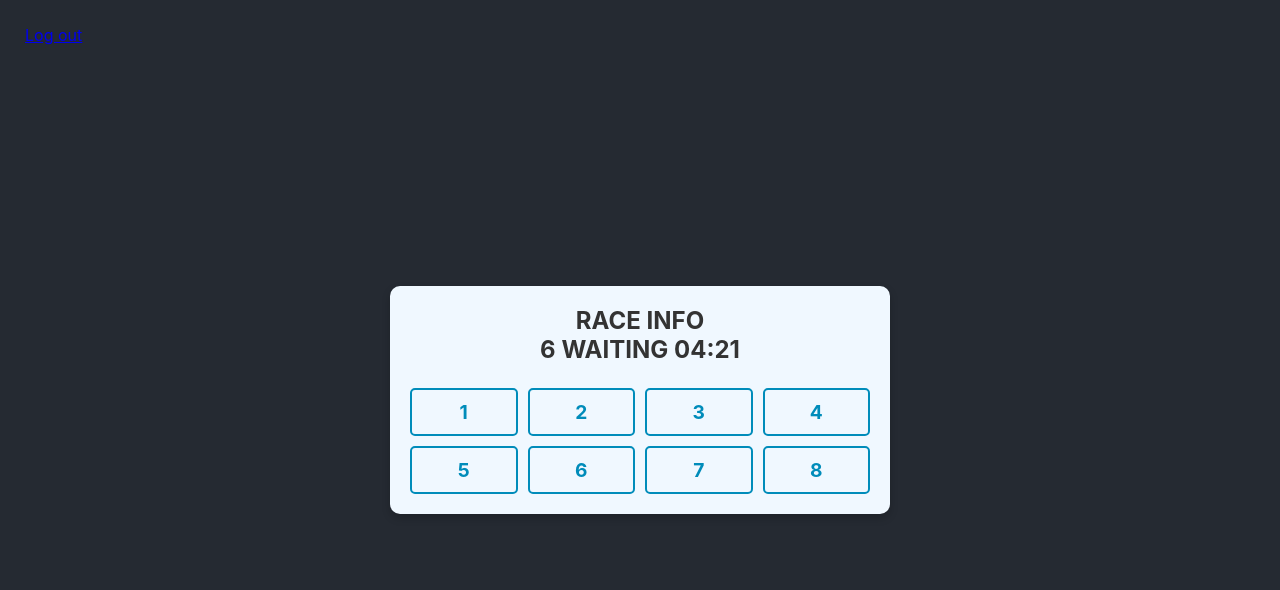
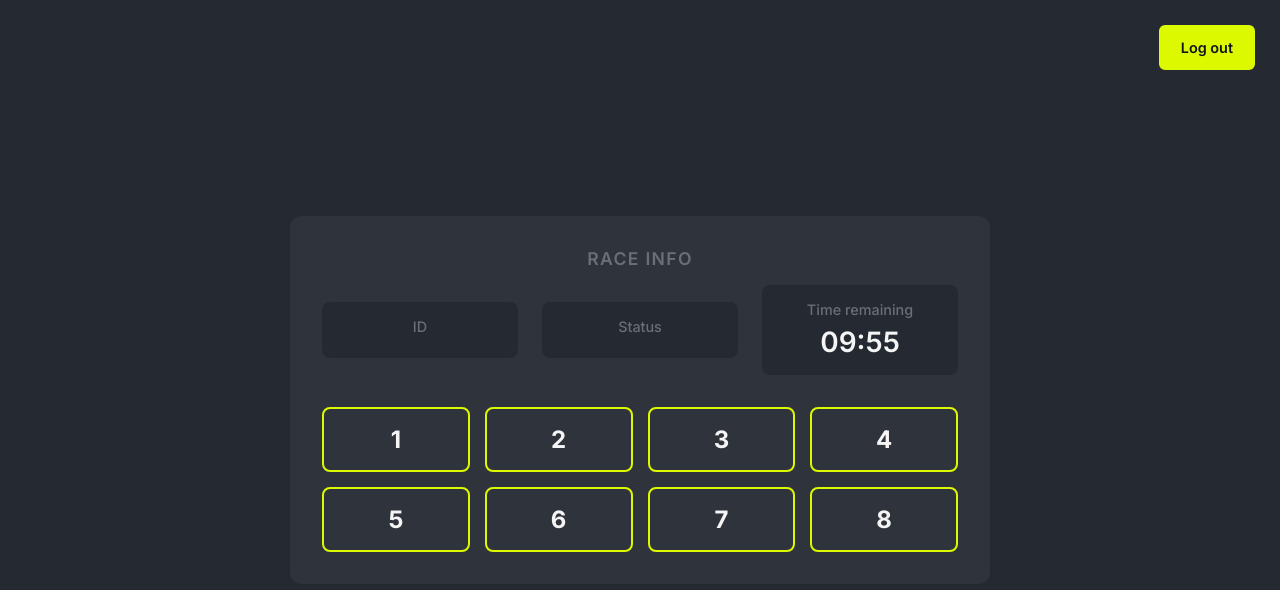
Before and after one commit to HolstAndreas/racetrack, a website with bundled scripts: page public/lap-line-tracker.html in a window 1280 px wide. Built offline with nearby package versions, Linux system fonts and the light colour scheme; no server answers; a web font is replaced by a local one.

Commit message:
styling and html changes for lap-line-tracker

```diff
--- a/public/js/lap-line-tracker.js
+++ b/public/js/lap-line-tracker.js
@@ -43,6 +43,9 @@ const registerLapTime = async (carId) => {
 };
 
 document.addEventListener("DOMContentLoaded", async () => {
+    // TEMPORARY TESTING TIMER
+    startTimer(600);
+
     // Get initial race data
     const data = await fetchCurrentRace();
     const currentRace = data.data[0];
@@ -55,10 +58,11 @@ document.addEventListener("DOMContentLoaded", async () => {
         for (let i = 1; i <= 8; i++) {
             const btn = document.getElementById(`car-btn${i}`);
             btn.addEventListener("click", () => registerLapTime(i));
-
+            console.log(currentRace.drivers?.length);
             // Disable buttons for cars not in race
             if (i > currentRace.drivers?.length) {
                 btn.disabled = true;
+                btn.classList.add("disabled");
             }
         }
     }
@@ -75,13 +79,27 @@ const fetchCurrentRace = async () => {
     }
 };
 
-// on page load fetch current race info
-// #raceId, #status #timer
+// TEMPORARY TESTING TIMER
+const startTimer = (durationInSeconds) => {
+    const timerElement = document.getElementById("timer");
+    let timeLeft = durationInSeconds;
 
-// on race finish fetch new race (socket.on(race-finished))
+    const updateTimer = () => {
+        const minutes = Math.floor(timeLeft / 60);
+        const seconds = timeLeft % 60;
 
-// on race start start our timer and change status (socket.on(raceStart))
+        timerElement.textContent = `${minutes
+            .toString()
+            .padStart(2, "0")}:${seconds.toString().padStart(2, "0")}`;
 
-// get amount of drivers
-// disable buttons if drivers lower than 8
-// #car-btn1 - #car-btn8
+        if (timeLeft === 0) {
+            clearInterval(interval);
+            return;
+        }
+
+        timeLeft--;
+    };
+
+    updateTimer();
+    const interval = setInterval(updateTimer, 1000);
+};
--- a/public/lap-line-tracker.html
+++ b/public/lap-line-tracker.html
@@ -7,17 +7,30 @@
     <script src="js/socket/llt.socket.io.js" type="module"></script>
     <script src="js/lap-line-tracker.js"></script>
     <link rel="stylesheet" href="styles/lap-line-tracker.css" />
+    <link rel="preconnect" href="https://fonts.gstatic.com" crossorigin>
+<link href="https://fonts.googleapis.com/css2?family=Inter:ital,opsz,wght@0,14..32,100..900;1,14..32,100..900&family=SUSE:wght@100..800&display=swap" rel="stylesheet">
     <title>Lap-Line Tracker</title>
   </head>
   <body>
-    <a style="position: fixed; top: 25px; left: 25px" href="/logout">Log out</a>
-    <span style="position: fixed; top: 50px; left: 25px" id="logs"></span>
+    <a class="logout-btn" href="/logout">Log out</a>
+    <span id="logs"></span>
     <div class="car-number-buttons">
       <div class="race-info">
-        <span>RACE INFO</span><br />
-        <span id="raceId">6</span>
-        <span id="status">WAITING</span>
-        <span id="timer">04:21</span>
+        <span class="title">RACE INFO</span>
+        <div class="info-container">
+          <div class="info-item">
+            <span class="label">ID</span>
+            <span class="value" id="raceId"></span>
+          </div>
+          <div class="info-item">
+            <span class="label">Status</span>
+            <span class="value" id="status"></span>
+          </div>
+          <div class="info-item">
+            <span class="label">Time remaining</span>
+            <span class="value" id="timer"></span>
+          </div>
+        </div>
       </div>
       <div class="buttonsDiv">
         <button id="car-btn1">1</button>
--- a/public/styles/lap-line-tracker.css
+++ b/public/styles/lap-line-tracker.css
@@ -26,48 +26,124 @@ body {
 }
 
 .car-number-buttons {
-  width: 50%;
-  max-width: 500px;
-  padding: 20px;
-  background-color: aliceblue;
-  border-radius: 10px;
-  box-shadow: 0 4px 8px rgba(0, 0, 0, 0.2);
+  width: 65%;
+  max-width: 700px;
+  padding: 32px;
+  background-color: var(--menu-color);
+  border-radius: 12px;
 }
 
 .race-info {
   width: 100%;
   text-align: center;
-  font-weight: bold;
-  margin-bottom: 1.5rem;
-  color: #333;
-  font-size: 1.5rem;
+  margin-bottom: 2rem;
+  color: var(--text-color);
+  display: grid;
+  gap: 1rem;
+}
+
+.race-info .title {
+  font-size: 1.1rem;
+  font-weight: 600;
+  color: var(--disabled-color);
+  letter-spacing: 0.075em;
+}
+
+.race-info .info-container {
+  display: flex;
+  justify-content: space-between;
+  align-items: center;
+  gap: 1.5rem;
+}
+
+.race-info .info-item {
+  flex: 1;
+  padding: 1rem;
+  background-color: var(--background-color);
+  border-radius: 8px;
+  display: flex;
+  flex-direction: column;
+  gap: 0.4rem;
+}
+
+.race-info .info-item .label {
+  font-size: 0.9rem;
+  color: var(--disabled-color);
+  font-weight: 500;
+}
+
+.race-info .info-item .value {
+  font-weight: 600;
+  font-size: 1.75rem;
 }
 
 .buttonsDiv {
   display: grid;
   grid-template-columns: repeat(4, 1fr);
-  gap: 10px;
+  gap: 15px;
 }
 
 .buttonsDiv button {
-  padding: 10px;
-  font-size: 1.2rem;
+  padding: 16px;
+  font-size: 1.5rem;
   font-weight: bold;
-  border: 2px solid #008cba;
-  background-color: #f0f8ff;
-  color: #008cba;
-  border-radius: 5px;
+  border: 2px solid var(--button-color);
+  background-color: transparent;
+  color: var(--text-color);
+  border-radius: 8px;
   transition: all 0.3s;
   cursor: pointer;
 }
 
 .buttonsDiv button:hover {
-  background-color: #008cba;
-  color: #fff;
+  background-color: var(--button-text-color);
+  color: var(--text-color);
   transform: scale(1.05);
 }
 
 .buttonsDiv button:active {
-  background-color: #006994;
+  background-color: var(--button-text-color);
   transform: scale(0.95);
 }
+
+.buttonsDiv button.disabled {
+  border-color: var(--disabled-color);
+  color: var(--disabled-color);
+  cursor: not-allowed;
+  pointer-events: none;
+}
+
+.buttonsDiv button.disabled:hover {
+  background-color: transparent;
+  transform: none;
+}
+
+.logout-btn {
+  position: fixed;
+  top: 25px;
+  right: 25px;
+  padding: 0.75rem 1.25rem;
+  font-size: 0.9rem;
+  font-weight: 600;
+  text-decoration: none;
+  color: var(--button-text-color);
+  background-color: var(--button-color);
+  border: 2px solid var(--button-color);
+  border-radius: 6px;
+  transition: all 0.3s;
+}
+
+.logout-btn:hover {
+  background-color: transparent;
+  color: var(--button-color);
+  border-color: var(--button-color);
+}
+
+#logs {
+  position: fixed;
+  top: 10px;
+  left: 25px;
+  font-size: 1rem;
+  color: var(--disabled-color);
+  font-family: monospace;
+}
```
Lines whose indentation alone changed are shown as unchanged.
